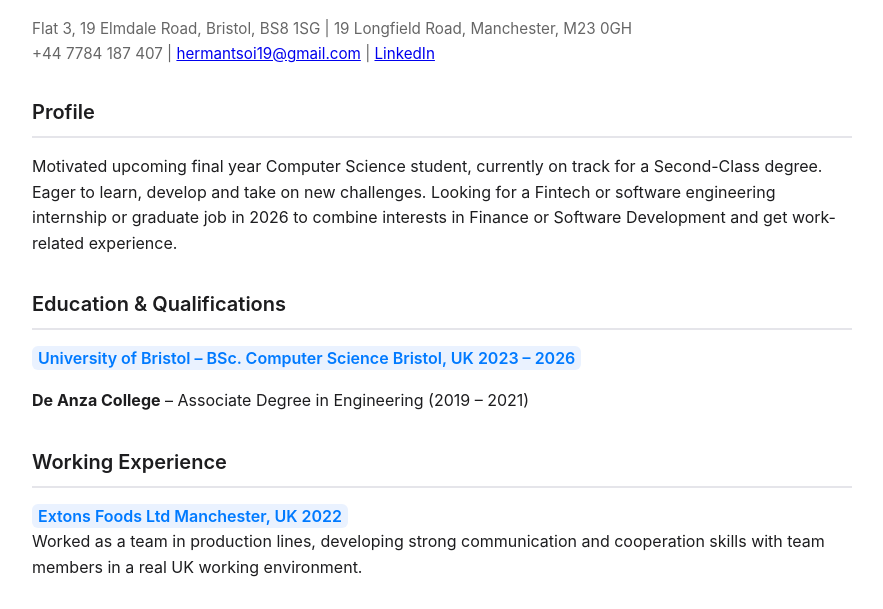
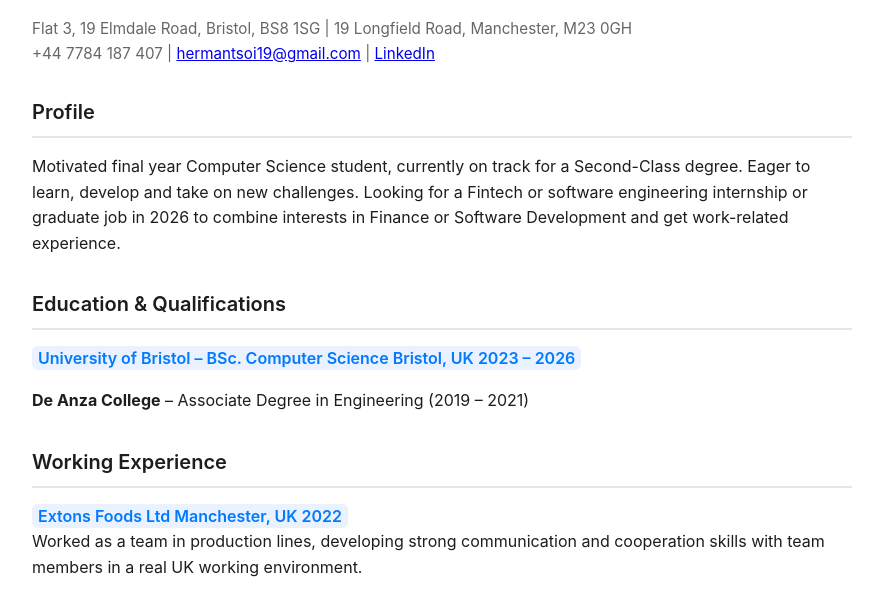
Before and after one commit to tsoiHerman/hermantsoi.github.io, a plain HTML site: page index.html in a window 1280 px wide. Shown: the part 167-776 px from the top of the page, without its empty margins (198-1081 px from the left). Drawn offline with Linux system fonts and the light colour scheme.

Commit message:
Update index.html

```diff
--- a/index.html
+++ b/index.html
@@ -93,7 +93,7 @@
     <div class="section">
       <h2>Profile</h2>
       <p>
-        Motivated upcoming final year Computer Science student, currently on track for a Second-Class degree.
+        Motivated final year Computer Science student, currently on track for a Second-Class degree.
         Eager to learn, develop and take on new challenges. Looking for a Fintech or software engineering internship
         or graduate job in 2026 to combine interests in Finance or Software Development and get work-related experience.
       </p>
```
